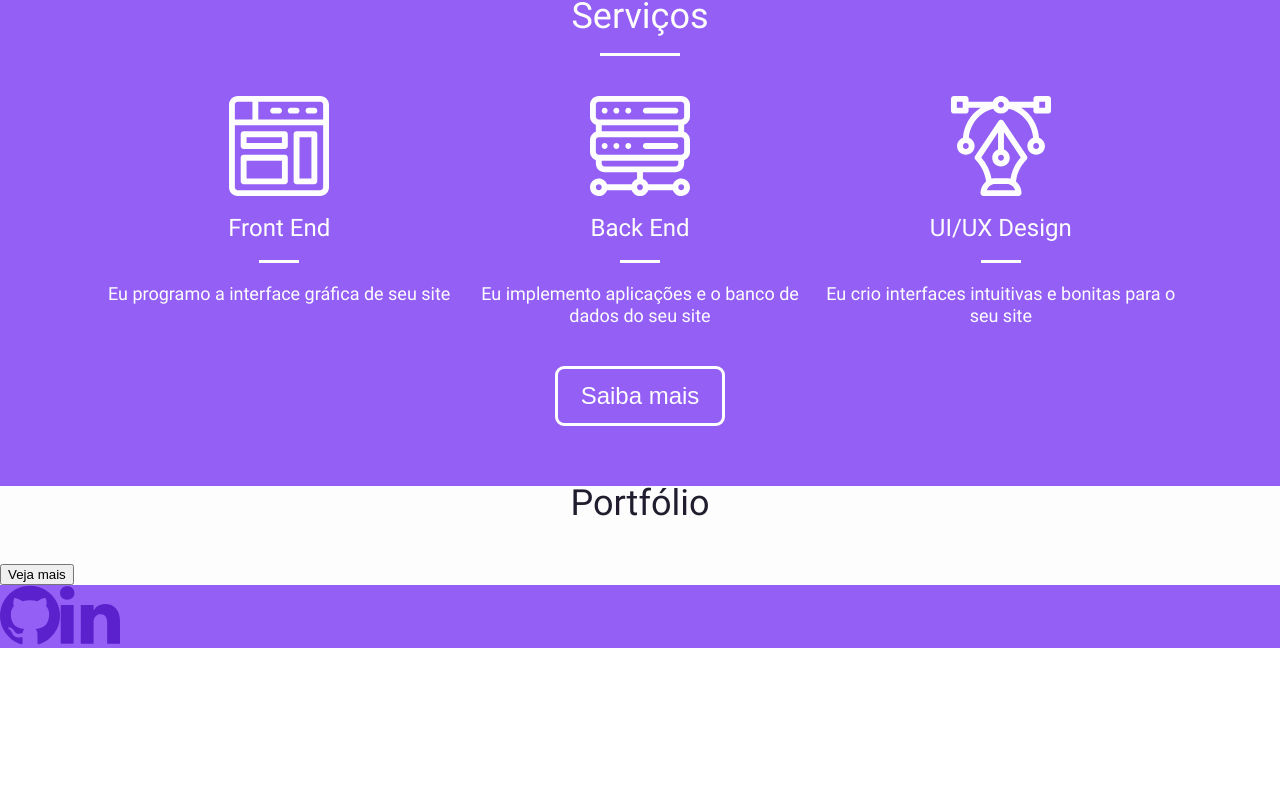
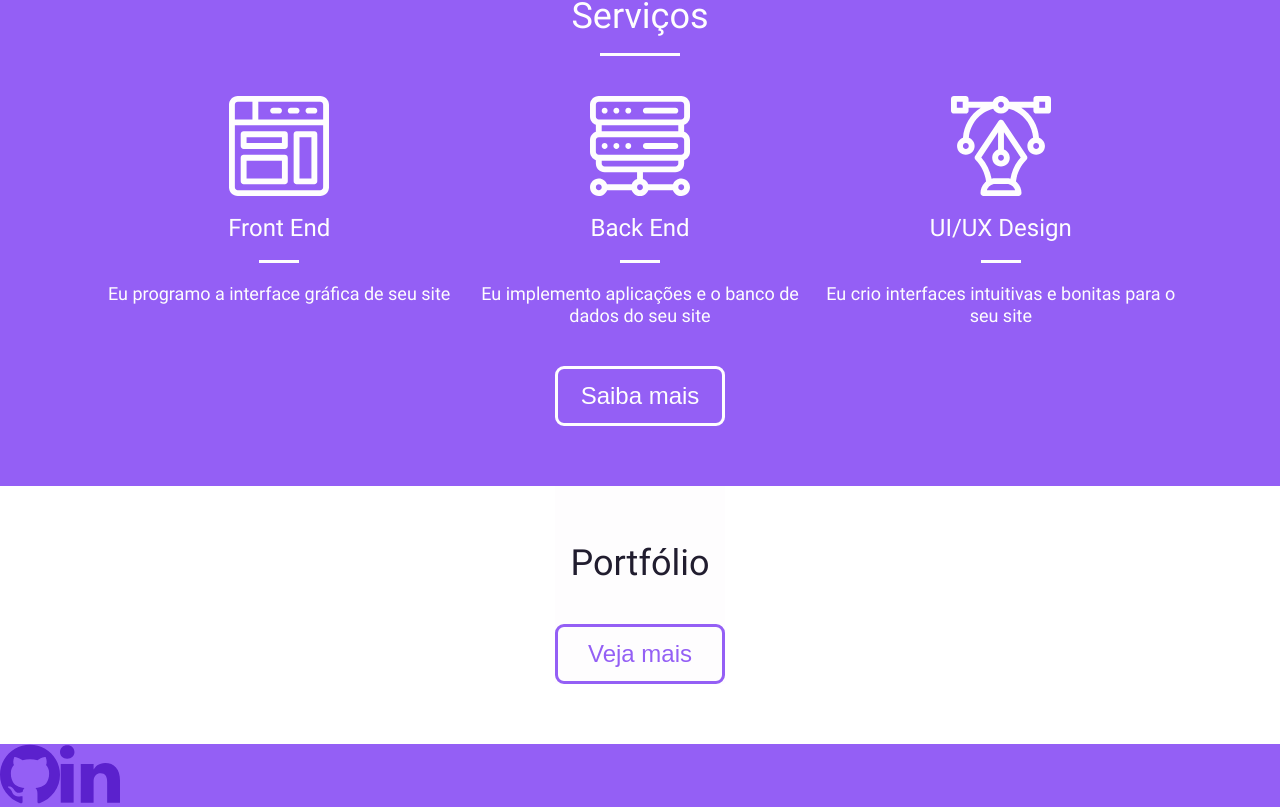
Before and after one commit to wander-junior/portfolio, a React (Create React App) app: page / in a window 1280 px wide. Shown: the part 541-1349 px from the top of the page. Before the commit the page ends 1190 px from the top, so only its background shows below. Built offline with nearby package versions, Linux system fonts and the light colour scheme.

Commit message:
Stylize portfolio section

```diff
--- a/src/components/Portfolio/index.js
+++ b/src/components/Portfolio/index.js
@@ -1,17 +1,16 @@
 import React from 'react'
-import styled from 'styled-components'
-import { colors } from '../../styles.js';
+
+import { PortfolioWrapper } from './portfolio-styles';
+import { colors, Container } from '../../styles.js';
+import Button from '../Button';
 
 export default function Portfolio() {
-    const PortfolioWrapper = styled.div`
-        background: ${colors.tertiary};
-        color: ${colors.quartenary};
-    `;
-
     return (
-        <PortfolioWrapper>
-            <h1>Portfólio</h1>
-            <button>Veja mais</button>
-        </PortfolioWrapper>
+        <Container>
+            <PortfolioWrapper>
+                <h1>Portfólio</h1>
+                <Button text="Veja mais" mainColor={colors.primary} secondaryColor={colors.tertiary} />
+            </PortfolioWrapper>
+        </Container>
     )
 }
--- /dev/null
+++ b/src/components/Portfolio/portfolio-styles.js
@@ -0,0 +1,10 @@
+import styled from 'styled-components';
+import { colors } from '../../styles';
+
+const PortfolioWrapper = styled.div`
+    padding-top: 60px;
+    background: ${colors.tertiary};
+    color: ${colors.quartenary};
+`;
+
+export {PortfolioWrapper};
```
Also changed, not shown: 1 other file (tests, documents, lock files or other folders).
